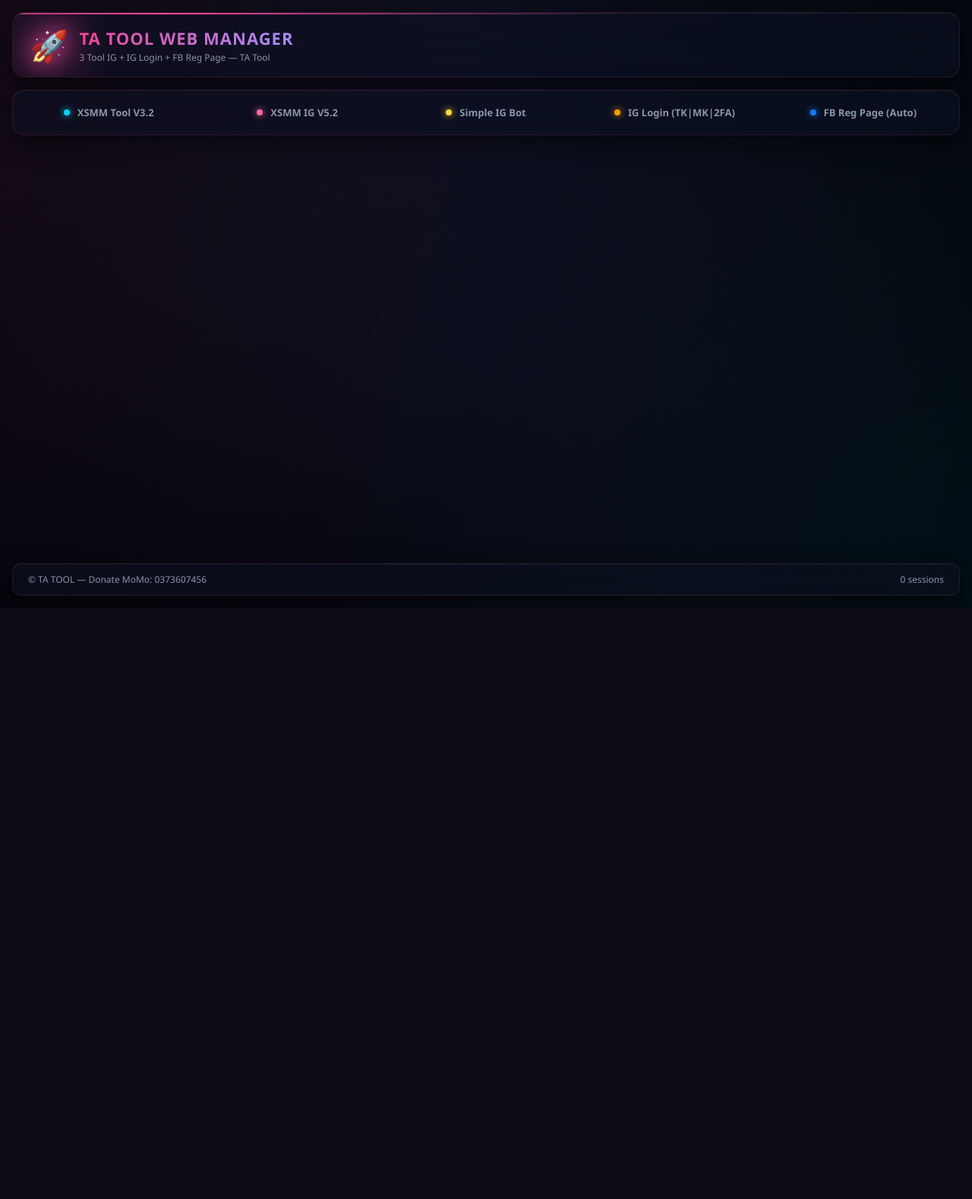
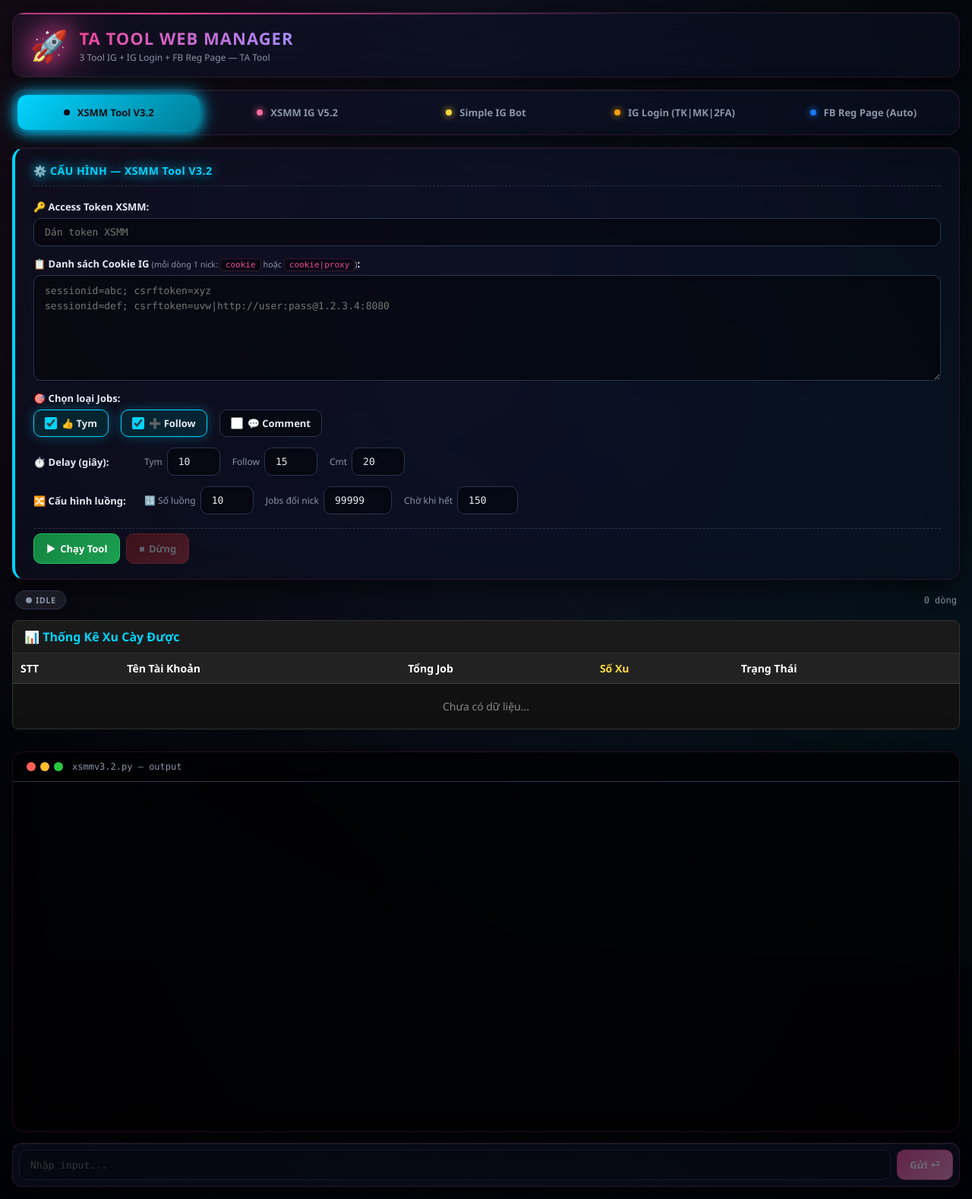
Before and after one commit to kxjxjdjhzhxhxh-jpg/Tool-xsmm, a Flask app: page / in a window 1280 px wide. Shown: the whole page at 76% size. Before the commit the page ends 800 px from the top, so only its background shows below. Run offline with Flask 3, Linux system fonts and the light colour scheme; some libraries are stand-ins or nearby versions.

Commit message:
Update index.html

```diff
--- a/templates/index.html
+++ b/templates/index.html
@@ -19,14 +19,14 @@
     </header>
 
     <nav class="tabs">
-        <!-- 3 Tab XSMM (Sinh ra tự động từ Python) -->
+        <!-- 3 Tab XSMM -->
         {% for key, info in tools.items() %}
-        <button class="tab-btn" data-tool="{{ key }}" style="--tab-color: {{ info.color }}">
+        <button class="tab-btn {% if loop.first %}active{% endif %}" data-tool="{{ key }}" style="--tab-color: {{ info.color }}">
             <span class="tab-dot"></span> {{ info.name }}
         </button>
         {% endfor %}
 
-        <!-- 2 Tab Bổ sung (Bắt buộc phải nằm ngoài vòng lặp) -->
+        <!-- 2 Tab Bổ sung -->
         <button class="tab-btn" data-tool="ig_login" style="--tab-color: #f59e0b">
             <span class="tab-dot"></span> IG Login (TK|MK|2FA)
         </button>
@@ -36,12 +36,10 @@
     </nav>
 
     <main class="content">
-        <!-- ========================================================= -->
         <!-- PANELS CHO 3 TOOL XSMM -->
-        <!-- ========================================================= -->
         {% for key, info in tools.items() %}
         {% set safe_key = key | replace('.', '_') %}
-        <section class="tool-panel" data-tool="{{ key }}" data-safe="{{ safe_key }}" style="--panel-color: {{ info.color }}">
+        <section class="tool-panel {% if loop.first %}active{% endif %}" data-tool="{{ key }}" data-safe="{{ safe_key }}" style="--panel-color: {{ info.color }}">
             <div class="config-form" id="form-{{ safe_key }}">
                 <div class="form-title">⚙️ CẤU HÌNH — {{ info.name }}</div>
                 <div class="form-row">
@@ -87,7 +85,6 @@
                 <div class="form-actions">
                     <button class="btn btn-start" data-tool="{{ key }}"><span class="btn-icon">▶</span> Chạy Tool</button>
                     <button class="btn btn-stop" data-tool="{{ key }}" disabled><span class="btn-icon">⏹</span> Dừng</button>
-                    <button class="btn btn-clear" data-tool="{{ key }}" disabled><span class="btn-icon">🧹</span> Xóa Log</button>
                 </div>
             </div>
 
@@ -97,10 +94,10 @@
                 <span class="output-count">0 dòng</span>
             </div>
 
-            <!-- BẢNG THỐNG KÊ NICK & XU -->
+            <!-- BẢNG THỐNG KÊ -->
             <div class="stats-table-wrap" style="background: #111; border: 1px solid #333; border-radius: 8px; margin-bottom: 15px; overflow: hidden;">
                 <div style="padding: 10px 15px; background: #1a1a1a; border-bottom: 1px solid #333; font-weight: bold; color: #00d4ff;">
-                    📊 Thống Kê Xu Cày Được Của Từng Nick Instagram
+                    📊 Thống Kê Xu Cày Được
                 </div>
                 <table style="width: 100%; border-collapse: collapse; text-align: left; font-size: 14px; color: white;">
                     <thead>
@@ -129,34 +126,24 @@
         </section>
         {% endfor %}
 
-        <!-- ========================================================= -->
-        <!-- TOOL 4: IG LOGIN -->
-        <!-- ========================================================= -->
+        <!-- TOOL IG LOGIN -->
         <section class="tool-panel" data-tool="ig_login" style="--panel-color: #f59e0b">
             <div class="config-form">
                 <div class="form-title">🔑 ĐĂNG NHẬP IG BẰNG TK|MK|2FA</div>
                 <div class="form-row">
-                    <label>📋 Danh sách TK <small>(mỗi dòng: <code>user|pass|2fa|proxy</code> - 2fa và proxy có thể bỏ trống)</small>:</label>
-                    <textarea class="cfg-input" id="ig_login_tasks" rows="6" placeholder="username|password|2FA|proxy&#10;user1|pass1||"></textarea>
+                    <label>📋 Danh sách TK <small>(user|pass|2fa|proxy)</small>:</label>
+                    <textarea class="cfg-input" id="ig_login_tasks" rows="6" placeholder="username|password|2FA|proxy"></textarea>
                 </div>
                 <div class="form-row form-row-inline">
                     <label>🔀 Số luồng:</label>
                     <input type="number" class="cfg-input" id="ig_login_threads" value="5" style="width:70px">
                 </div>
                 <div class="form-actions">
-                    <button class="btn btn-start" id="btn_ig_login"><span class="btn-icon">▶</span> Bắt đầu Login</button>
+                    <button class="btn btn-start" id="btn_ig_login">▶ Bắt đầu Login</button>
                 </div>
             </div>
-
-            <div class="session-info" style="visibility:hidden;">
-                <span class="badge status-badge running">● RUNNING</span>
-            </div>
-
             <div class="terminal-wrap">
-                <div class="terminal-header">
-                    <div class="dots"><span></span><span></span><span></span></div>
-                    <div class="term-title">IG Login — Kết quả</div>
-                </div>
+                <div class="terminal-header"><div class="dots"><span></span><span></span><span></span></div><div class="term-title">IG Login — Kết quả</div></div>
                 <div class="fb-table-wrap" style="max-height: 400px;">
                     <table class="fb-table">
                         <thead><tr><th>STT</th><th>Tài Khoản</th><th>Trạng Thái</th><th>Cookie</th></tr></thead>
@@ -166,9 +153,7 @@
             </div>
         </section>
 
-        <!-- ========================================================= -->
-        <!-- TOOL 5: FB REG PAGE -->
-        <!-- ========================================================= -->
+        <!-- TOOL FB REG PAGE -->
         <section class="tool-panel" data-tool="fb_regpage" style="--panel-color: #1877f2">
             <div class="config-form">
                 <div class="form-title">📘 FB REG PAGE + UP AVT + CHUYỂN PAGE</div>
@@ -178,18 +163,18 @@
                 </div>
                 <div class="form-row">
                     <label>📝 Danh sách Tên Page <small>(mỗi dòng 1 tên)</small>:</label>
-                    <textarea class="cfg-input" id="fb_reg_names" rows="4" placeholder="Michelle Howard&#10;Carol Jones"></textarea>
+                    <textarea class="cfg-input" id="fb_reg_names" rows="4" placeholder="Michelle Howard"></textarea>
                 </div>
                 <div class="form-row">
-                    <label>🖼️ Danh sách URL Avatar <small>(có thể bỏ trống)</small>:</label>
+                    <label>🖼️ Danh sách URL Avatar:</label>
                     <textarea class="cfg-input" id="fb_reg_avatars" rows="2" placeholder="https://..."></textarea>
                 </div>
                 <div class="form-row">
-                    <label>🖼️ Danh sách URL Ảnh Bìa <small>(có thể bỏ trống)</small>:</label>
+                    <label>🖼️ Danh sách URL Ảnh Bìa:</label>
                     <textarea class="cfg-input" id="fb_reg_covers" rows="2" placeholder="https://..."></textarea>
                 </div>
                 <div class="form-row">
-                    <label>👤 UID Nick Nhận Page <small>(để trống nếu không chuyển)</small>:</label>
+                    <label>👤 UID Nick Nhận Page:</label>
                     <input type="text" class="cfg-input" id="fb_reg_uid" placeholder="1000xxxx">
                 </div>
                 <div class="form-row form-row-inline">
@@ -201,15 +186,11 @@
                     <div class="fb-stat"><span class="fb-stat-label">LỖI</span><span class="fb-stat-val red" id="fb_stat_err">0</span></div>
                 </div>
                 <div class="form-actions">
-                    <button class="btn btn-start" id="btn_fb_reg"><span class="btn-icon">▶</span> Chạy Tool</button>
+                    <button class="btn btn-start" id="btn_fb_reg">▶ Chạy Tool</button>
                 </div>
             </div>
-
             <div class="terminal-wrap">
-                <div class="terminal-header">
-                    <div class="dots"><span></span><span></span><span></span></div>
-                    <div class="term-title">Bảng tiến trình FB Reg Page</div>
-                </div>
+                <div class="terminal-header"><div class="dots"><span></span><span></span><span></span></div><div class="term-title">Bảng tiến trình FB Reg Page</div></div>
                 <div class="fb-table-wrap">
                     <table class="fb-table">
                         <thead><tr><th>D</th><th>UID</th><th>Page ID</th><th>Tên Page</th><th>Trạng thái</th></tr></thead>
@@ -219,13 +200,7 @@
             </div>
         </section>
     </main>
-
-    <footer class="footer">
-        <span>© TA TOOL — Donate MoMo: 0373607456</span>
-        <span id="sessions-count">0 sessions</span>
-    </footer>
 </div>
-
 <script src="https://cdn.socket.io/4.7.5/socket.io.min.js"></script>
 <script src="{{ url_for('static', filename='script.js') }}"></script>
 </body>
```
